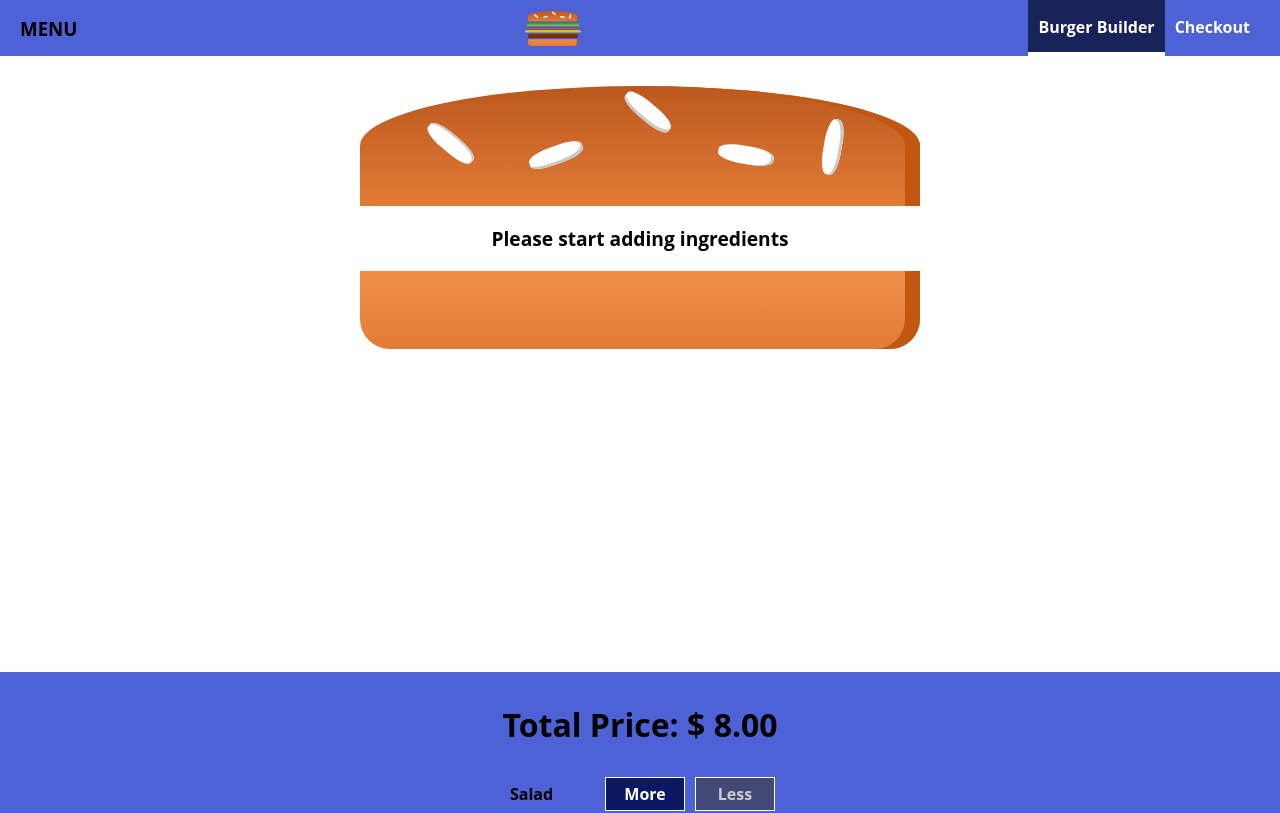
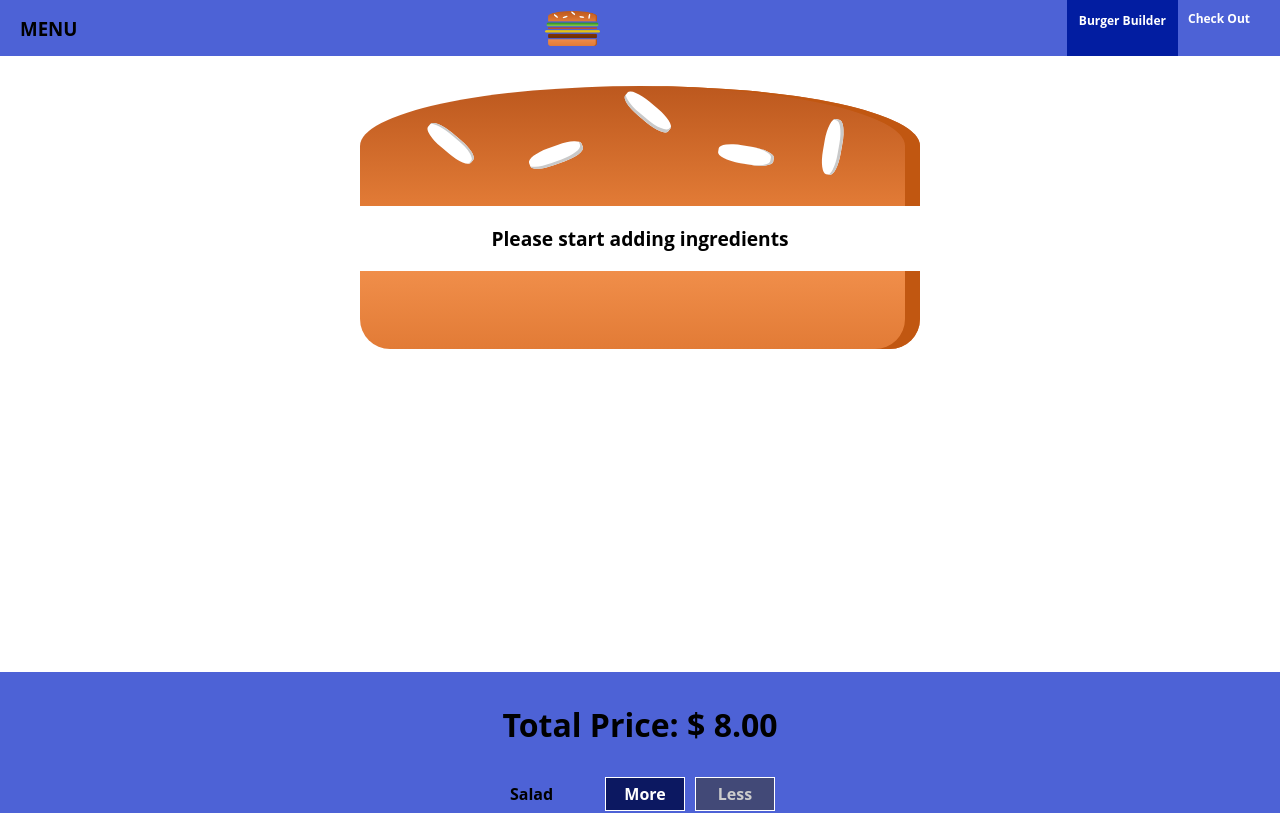
Before and after one commit to giacomo9999/react-bb-201220, a React (Create React App) app: page / in a window 1280 px wide. Shown: the top 813 px of the page. Built offline with nearby package versions, Linux system fonts and the light colour scheme; the HTML template or start-up script is replaced by a standard one.

Commit message:
More work on responsive mobile version.

```diff
--- a/src/components/Navigation/NavigationItems/NavigationItem/NavigationItem.module.css
+++ b/src/components/Navigation/NavigationItems/NavigationItem/NavigationItem.module.css
@@ -1,18 +1,17 @@
+/* Mobile Settings */
 .NavigationItem {
-  margin: 0;
+  margin: 10px 0;
   box-sizing: border-box;
-  display: flex;
-  height: 100%;
-  align-items: center;
+  display: block;
+  width: 100%;
+  font-size: 0.75rem;
+  text-align: center;
 }
 
 .NavigationItem a {
-  color: white;
+  color: #021da1;
   text-decoration: none;
-  height: 100%;
-  padding: 16px 10px;
-  border-bottom: 4px solid transparent;
-
+  width: 100%;
   box-sizing: border-box;
   display: block;
 }
@@ -20,7 +19,29 @@
 .NavigationItem a:hover,
 .NavigationItem a:active,
 .NavigationItem a.active {
-  background-color: #19235a;
-  border-bottom: 4px solid white;
-  color: white;
+  border: 2px solid #021da1;
 }
+
+/* Desktop Settings */
+@media (min-width: 500px) {
+  .NavigationItem {
+    margin: 0;
+    display: flex;
+    width: auto;
+    height: 100%;
+    text-align: center;
+  }
+
+  .NavigationItem a {
+    color: white;
+    height: 100%;
+    padding: 10px 10px;
+  }
+
+  .NavigationItem a:hover,
+  .NavigationItem a:active,
+  .NavigationItem a.active {
+    background-color: #021da1;
+    color: white;
+  }
+}
--- a/src/components/Navigation/NavigationItems/NavigationItems.js
+++ b/src/components/Navigation/NavigationItems/NavigationItems.js
@@ -4,10 +4,8 @@ import classes from "./NavigationItems.module.css";
 
 const navigationItems = () => (
   <ul className={classes.NavigationItems}>
-    <NavigationItem link="/" active>
-      Burger Builder
-    </NavigationItem>
-    <NavigationItem>Checkout</NavigationItem>
+    <NavigationItem link="/" active>Burger Builder</NavigationItem>
+    <NavigationItem>Check Out</NavigationItem>
   </ul>
 );
 
--- a/src/components/Navigation/NavigationItems/NavigationItems.module.css
+++ b/src/components/Navigation/NavigationItems/NavigationItems.module.css
@@ -3,6 +3,13 @@
   padding: 0;
   list-style: none;
   display: flex;
+  flex-flow: column;
   align-items: center;
   height: 100%;
 }
+
+@media (min-width: 500px) {
+  .NavigationItems {
+    flex-flow: row;
+  }
+}
--- a/src/components/Navigation/SideDrawer/SideDrawer.js
+++ b/src/components/Navigation/SideDrawer/SideDrawer.js
@@ -1,16 +1,23 @@
 import React from "react";
 import Logo from "../../Logo/Logo";
 import NavigationItems from "../NavigationItems/NavigationItems";
+import Backdrop from "../../UI/Backdrop/Backdrop";
+import Aux from "../../../hoc/Aux";
 import classes from "./SideDrawer.module.css";
 
 const sideDrawer = (props) => {
   return (
+    <Aux>
+      <Backdrop />
       <div className={classes.SideDrawer}>
+        <div className={classes.Logo}>
           <Logo />
+        </div>
         <nav>
           <NavigationItems />
         </nav>
       </div>
+    </Aux>
   );
 };
 
--- a/src/components/Navigation/SideDrawer/SideDrawer.module.css
+++ b/src/components/Navigation/SideDrawer/SideDrawer.module.css
@@ -28,4 +28,5 @@
 
 .Logo {
   height: 11%;
+  margin-bottom: 20px;
 }
--- a/src/components/Navigation/Toolbar/Toolbar.js
+++ b/src/components/Navigation/Toolbar/Toolbar.js
@@ -11,7 +11,7 @@ const toolBar = (props) => (
     <div className={classes.Logo}>
       <Logo />
     </div>
-    <nav>
+    <nav className={classes.DesktopOnly}>
       <NavigationItems />
     </nav>
   </header>
--- a/src/components/Navigation/Toolbar/Toolbar.module.css
+++ b/src/components/Navigation/Toolbar/Toolbar.module.css
@@ -20,3 +20,9 @@
 .Logo {
   height: 90%;
 }
+
+@media (max-width: 499px) {
+  .DesktopOnly {
+    display: none;
+  }
+}
```
Lines whose indentation alone changed are shown as unchanged.
